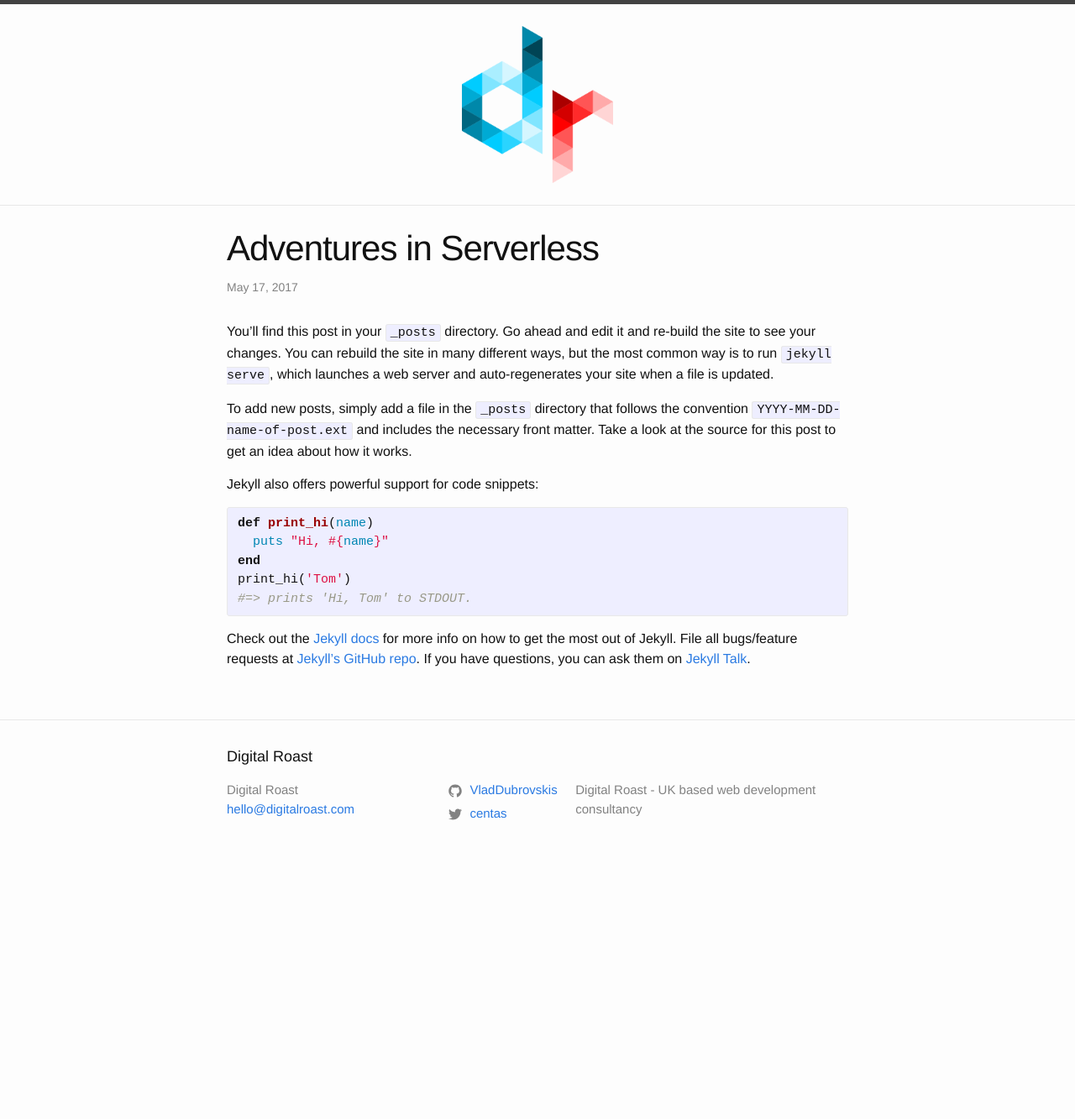
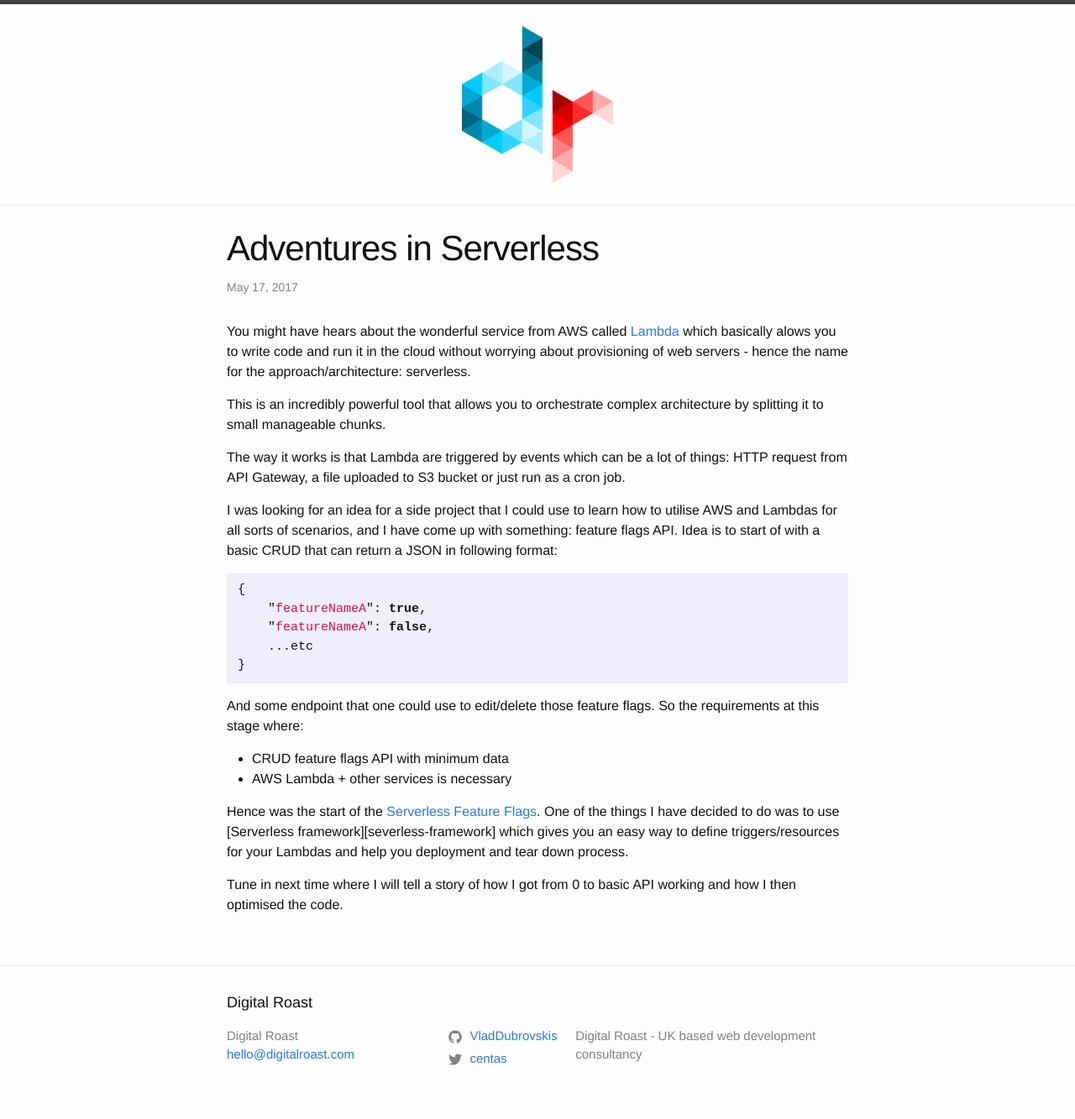
Before and after one commit to VladDubrovskis/website, a Jekyll site: the page built from _posts/2017-05-15-adventures-in-serverless.markdown, in a window 1280 px wide. Shown: the whole page at 84% size. Built offline with Jekyll 4.4.1, drawn with Linux system fonts in a browser that asks for light colours; before the commit the page ends 1040 px from its top, so only the background shows below that.

Commit message:
Add my first post! Adventures in Serverless

```diff
--- a/_posts/2017-05-15-adventures-in-serverless.markdown
+++ b/_posts/2017-05-15-adventures-in-serverless.markdown
@@ -2,24 +2,37 @@
 layout: post
 title:  "Adventures in Serverless"
 date:   2017-05-17 20:22:54 +0100
-categories: serverless
+categories: serverless AWS
 ---
-You’ll find this post in your `_posts` directory. Go ahead and edit it and re-build the site to see your changes. You can rebuild the site in many different ways, but the most common way is to run `jekyll serve`, which launches a web server and auto-regenerates your site when a file is updated.
 
-To add new posts, simply add a file in the `_posts` directory that follows the convention `YYYY-MM-DD-name-of-post.ext` and includes the necessary front matter. Take a look at the source for this post to get an idea about how it works.
+You might have hears about the wonderful service from AWS called [Lambda][aws-lambda] which basically alows you to write code and run it in the cloud
+without worrying about provisioning of web servers - hence the name for the approach/architecture: serverless.
 
-Jekyll also offers powerful support for code snippets:
+This is an incredibly powerful tool that allows you to orchestrate complex architecture by splitting it to small manageable chunks.
 
-{% highlight ruby %}
-def print_hi(name)
-  puts "Hi, #{name}"
-end
-print_hi('Tom')
-#=> prints 'Hi, Tom' to STDOUT.
+The way it works is that Lambda are triggered by events which can be a lot of things: HTTP request from API Gateway, a file uploaded to S3 bucket or just run as a cron job.
+
+I was looking for an idea for a side project that I could use to learn how to utilise AWS and Lambdas for all sorts of scenarios, and I have come up with something:
+feature flags API. Idea is to start of with a basic CRUD that can return a JSON in following format:
+
+{% highlight javascript %}
+{
+    "featureNameA": true,
+    "featureNameA": false,
+    ...etc
+}
 {% endhighlight %}
 
-Check out the [Jekyll docs][jekyll-docs] for more info on how to get the most out of Jekyll. File all bugs/feature requests at [Jekyll’s GitHub repo][jekyll-gh]. If you have questions, you can ask them on [Jekyll Talk][jekyll-talk].
+And some endpoint that one could use to edit/delete those feature flags. So the requirements at this stage where:
+- CRUD feature flags API with minimum data
+- AWS Lambda + other services is necessary
 
-[jekyll-docs]: https://jekyllrb.com/docs/home
-[jekyll-gh]:   https://github.com/jekyll/jekyll
-[jekyll-talk]: https://talk.jekyllrb.com/
+Hence was the start of the [Serverless Feature Flags](serverless-feature-flags). One of the things I have decided to do was to use [Serverless framework][severless-framework] which
+gives you an easy way to define triggers/resources for your Lambdas and help you deployment and tear down process.
+
+Tune in next time where I will tell a story of how I got from 0 to basic API working and how I then optimised the code.
+
+
+[aws-lambda]: http://docs.aws.amazon.com/lambda/latest/dg/welcome.html
+[serverless-feature-flags]: http://docs.aws.amazon.com/lambda/latest/dg/welcome.html
+[serverless-framework]: https://serverless.com/
```
